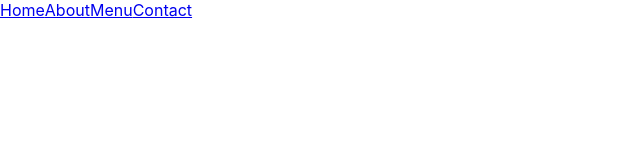
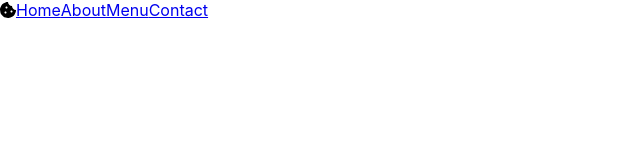
Before and after one commit to holdenout/responsive-menu-practice, a React (Create React App) app: page / in a window 1280 px wide. Shown: the top 160 px of the page, without its empty margins (0-640 px from the left). Built offline with nearby package versions, Linux system fonts and the light colour scheme.

Commit message:
Add icon

```diff
--- a/package.json
+++ b/package.json
@@ -3,6 +3,9 @@
   "version": "0.1.0",
   "private": true,
   "dependencies": {
+    "@fortawesome/fontawesome-svg-core": "^1.2.35",
+    "@fortawesome/free-solid-svg-icons": "^5.15.3",
+    "@fortawesome/react-fontawesome": "^0.1.14",
     "@testing-library/jest-dom": "^5.11.10",
     "@testing-library/react": "^11.2.6",
     "@testing-library/user-event": "^12.8.3",
--- a/src/Navbar.css
+++ b/src/Navbar.css
@@ -2,7 +2,3 @@
   display: flex;
   align-items: center;
 }
-
-ul {
-  list-style: none;
-}
--- a/src/Navbar.jsx
+++ b/src/Navbar.jsx
@@ -1,8 +1,11 @@
+import {FontAwesomeIcon} from '@fortawesome/react-fontawesome';
+import {faCookieBite} from '@fortawesome/free-solid-svg-icons';
 import './Navbar.css';
 
 export const Navbar = () => {
   return (
     <div className="nav-container">
+      <FontAwesomeIcon icon={faCookieBite} />
       <a href="#home">Home</a>
       <a href="#about">About</a>
       <a href="#menu">Menu</a>
```
Also changed, not shown: 1 other file (tests, documents, lock files or other folders).
